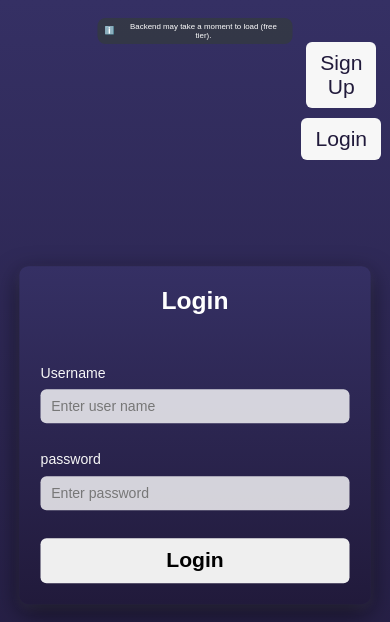
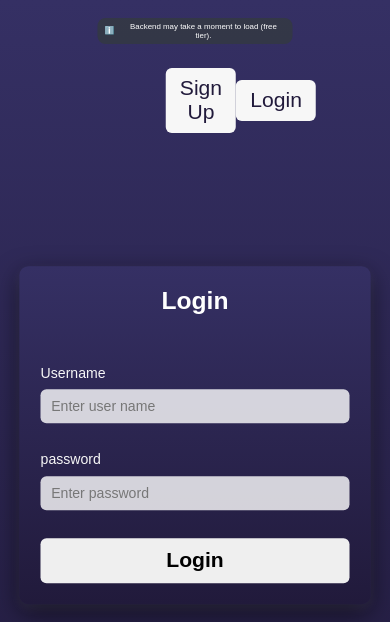
Before and after one commit to shivPosted/usePopcorn-react, a React (Vite) app: page /auth/login in a window 390 px wide. Shown: the top 622 px of the page. Built offline with nearby package versions, Linux system fonts and the light colour scheme; no server answers.

Commit message:
making some ui changes minor

```diff
--- a/src/Auth/AuthNav.module.css
+++ b/src/Auth/AuthNav.module.css
@@ -11,15 +11,17 @@
 
 @media (max-width: 458px) {
   .nav {
-    flex-direction: column;
     font-size: 1.2rem;
-    row-gap: 1.2rem;
+    top: 8%;
+    left: 50%;
+    transform: translateX(-50%);
   }
 }
 @media (max-width: 768px) {
   .nav {
-    flex-direction: column;
     font-size: 1.2rem;
-    row-gap: 1.2rem;
+    top: 8%;
+    left: 50%;
+    transform: translateX(-50%);
   }
 }
```
